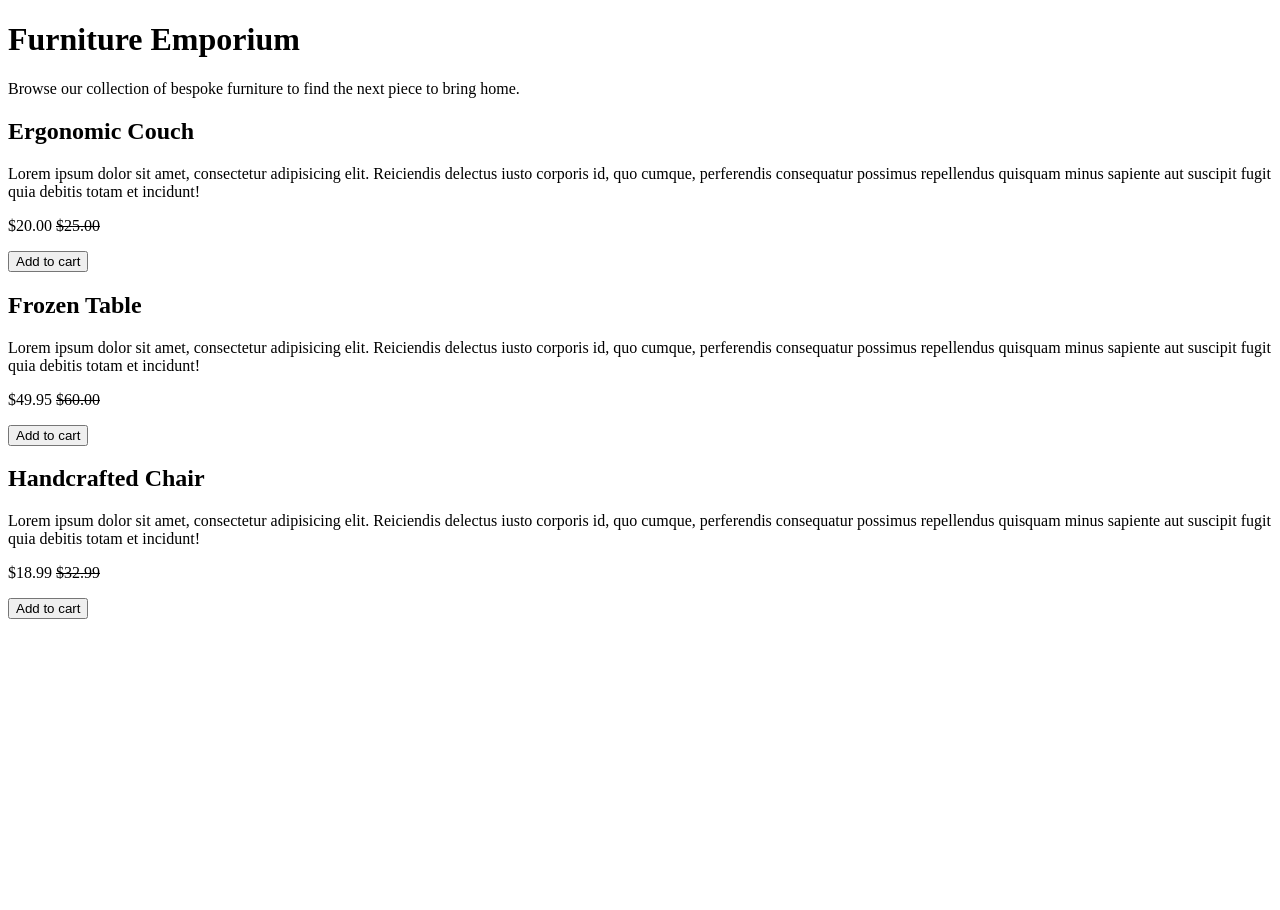
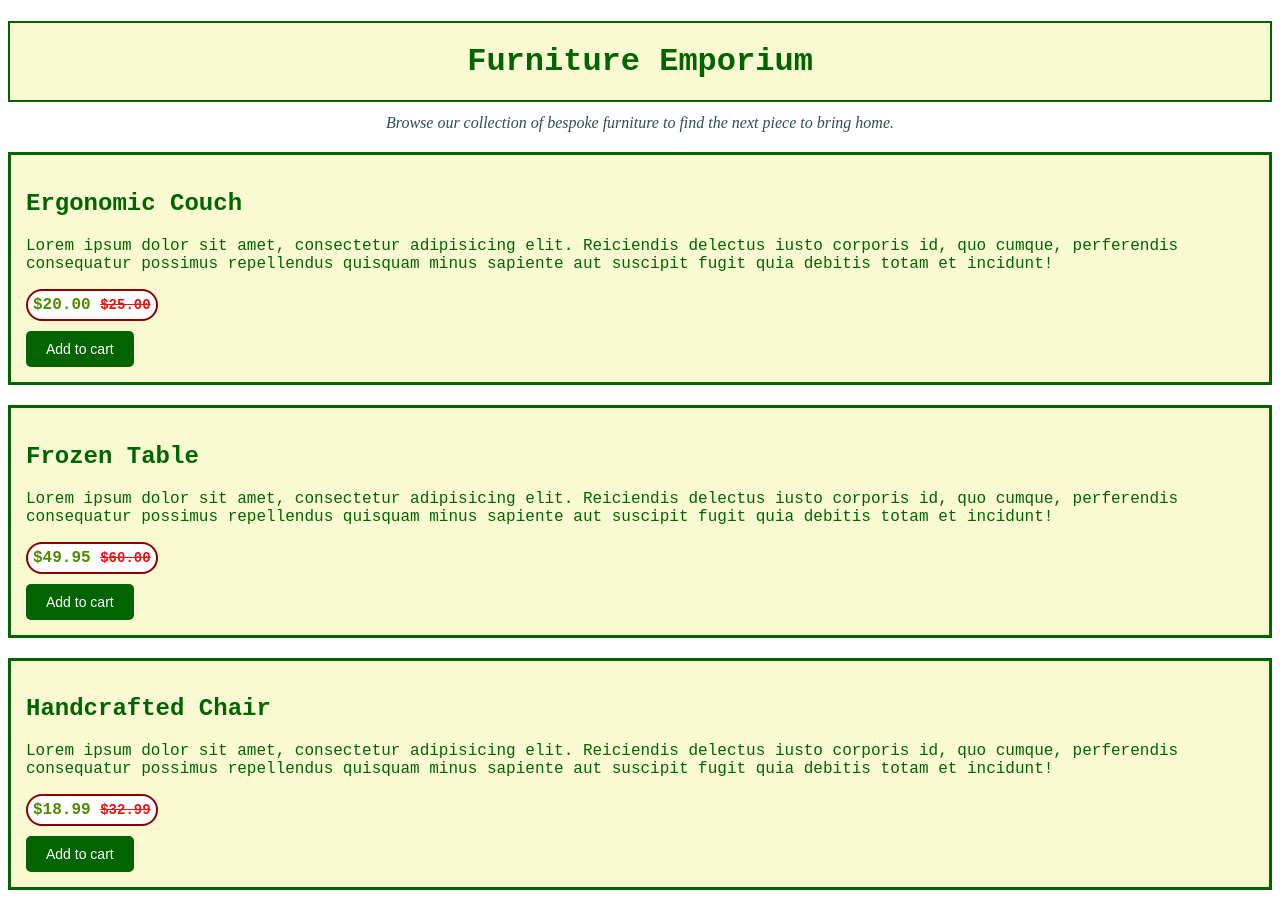
Before and after one commit to lauradennon06/Furniture-emporium2, a plain HTML site: page index.html in a window 1280 px wide. Before the commit the page ends 800 px from the top, so only its background shows below. Drawn offline with Linux system fonts and the light colour scheme.

Commit message:
updated-website

```diff
--- a/index.css
+++ b/index.css
@@ -0,0 +1,52 @@
+h1 {
+  background-color: lightgoldenrodyellow;
+  font-family: "Courier New", Courier, monospace;
+  color: darkgreen;
+  text-align: center;
+  padding: 20px;
+  border: 2px solid darkgreen;
+}
+
+.tagline {
+  font-style: italic;
+  text-align: center;
+  color: darkslategray;
+  margin-top: -10px;
+  margin-bottom: 20px;
+}
+
+article {
+  border: 3px solid darkgreen;
+  background-color: lightgoldenrodyellow;
+  padding: 15px;
+  margin-bottom: 20px;
+  font-family: "Courier New", Courier, monospace;
+  color: darkgreen;
+}
+
+.price {
+  font-weight: bold;
+  color: rgb(81, 139, 0);
+  margin-top: 10px;
+  margin-bottom: 10px;
+  border: 2px solid darkred;
+  padding: 5px;
+  width: fit-content;
+  background-color: white;
+  border-radius: 50px;
+}
+
+button {
+  background-color: darkgreen;
+  color: white;
+  border: none;
+  padding: 10px 20px;
+  cursor: pointer;
+  font-size: 14px;
+  border-radius: 5px;
+}
+
+s {
+  color: rgb(237, 17, 17);
+  font-size: 14px;
+}
--- a/index.html
+++ b/index.html
@@ -2,12 +2,13 @@
 <html lang="en">
   <head>
     <title>Furniture Emporium</title>
+    <link rel="stylesheet" href="index.css" />
   </head>
   <body>
     <main>
       <header>
         <h1>Furniture Emporium</h1>
-        <p>
+        <p class="tagline">
           Browse our collection of bespoke furniture to find the next piece to
           bring home.
         </p>
@@ -20,7 +21,7 @@
           possimus repellendus quisquam minus sapiente aut suscipit fugit quia
           debitis totam et incidunt!
         </p>
-        <p>$20.00 <s>$25.00</s></p>
+        <p class="price">$20.00 <s>$25.00</s></p>
         <button>Add to cart</button>
       </article>
       <article>
@@ -31,7 +32,7 @@
           possimus repellendus quisquam minus sapiente aut suscipit fugit quia
           debitis totam et incidunt!
         </p>
-        <p>$49.95 <s>$60.00</s></p>
+        <p class="price">$49.95 <s>$60.00</s></p>
         <button>Add to cart</button>
       </article>
       <article>
@@ -42,7 +43,7 @@
           possimus repellendus quisquam minus sapiente aut suscipit fugit quia
           debitis totam et incidunt!
         </p>
-        <p>$18.99 <s>$32.99</s></p>
+        <p class="price">$18.99 <s>$32.99</s></p>
         <button>Add to cart</button>
       </article>
     </main>
```
